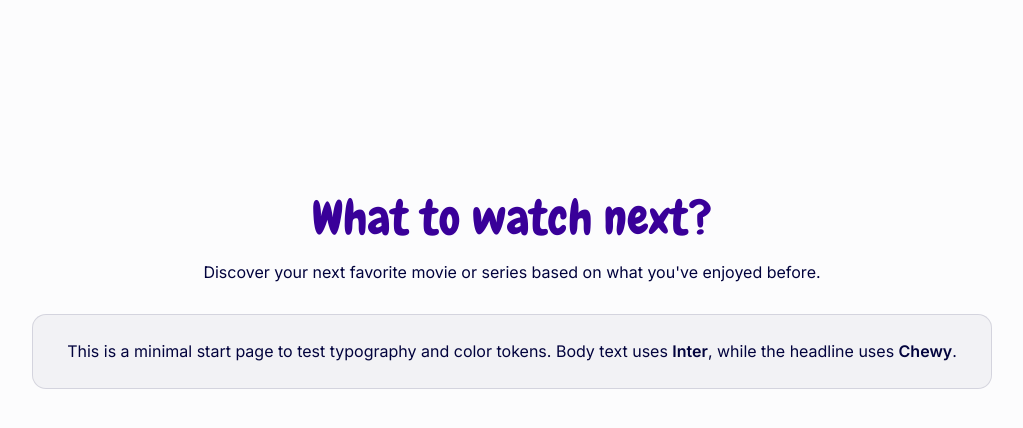
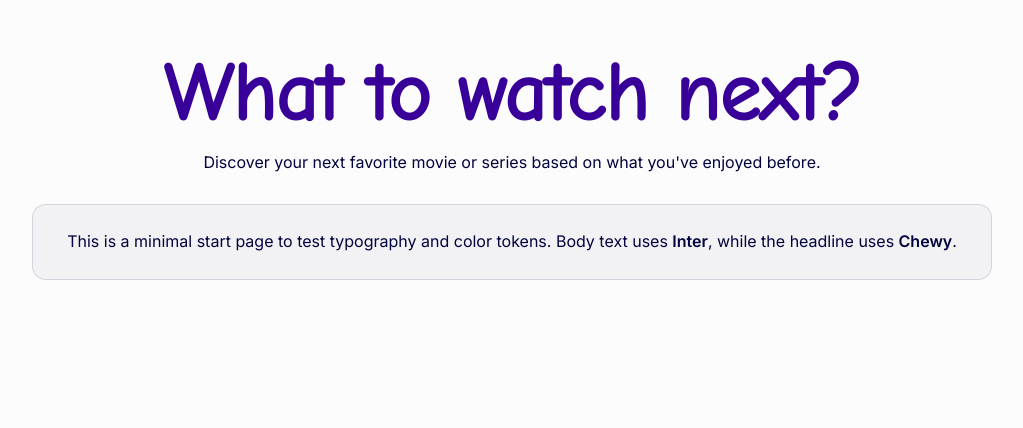
Before and after one commit to dmolinsky/what-to-watch-next-frontend, a React (Vite) app: page / in a window 1280 px wide. Shown: the part 112-540 px from the top of the page, without its empty margins (128-1151 px from the left). Built offline with nearby package versions, Linux system fonts and the light colour scheme.

Commit message:
fix: locked background, changed h1 font

```diff
--- a/package.json
+++ b/package.json
@@ -11,6 +11,7 @@
   },
   "dependencies": {
     "@fontsource/chewy": "^5.2.7",
+    "@fontsource/comic-neue": "^5.2.7",
     "@fontsource/inter": "^5.2.8",
     "react": "^19.2.0",
     "react-dom": "^19.2.0"
--- a/src/main.tsx
+++ b/src/main.tsx
@@ -2,6 +2,8 @@ import "@fontsource/inter/latin-400.css";
 import "@fontsource/inter/latin-500.css";
 import "@fontsource/inter/latin-600.css";
 import "@fontsource/chewy/latin-400.css";
+import "@fontsource/comic-neue/latin-300.css";
+import "@fontsource/comic-neue/latin-400.css";
 
 import "./styles/globals.css";
 
--- a/src/styles/globals.css
+++ b/src/styles/globals.css
@@ -2,7 +2,8 @@
   color-scheme: dark light;
 
   --font-sans: "Inter", system-ui, -apple-system, Segoe UI, Roboto, Arial, sans-serif;
-  --font-display: "Chewy", system-ui, -apple-system, Segoe UI, Roboto, Arial, sans-serif;
+--font-display: "Comic Neue", system-ui, -apple-system, Segoe UI, Roboto, Arial, sans-serif;
+
 
   --ink: #050510;
   --navy: #02033d;
@@ -55,6 +56,9 @@ body {
   color: var(--text);
   text-rendering: optimizeLegibility;
   -webkit-font-smoothing: antialiased;
+  background-attachment: fixed;
+  background-repeat: no-repeat;
+  background-size: cover;
 }
 
 a {
@@ -77,7 +81,3 @@ a {
   width: min(960px, calc(100% - 2rem));
   margin-inline: auto;
 }
-
-h1 {
-    font-weight: 400;
-}
--- a/src/styles/pages/start-page.css
+++ b/src/styles/pages/start-page.css
@@ -1,7 +1,7 @@
 .start-page {
   min-height: 100vh;
   display: grid;
-  place-items: center;
+  margin-top: 10%;
   padding: 2rem;
 }
 
@@ -14,7 +14,7 @@
 }
 
 .start-title {
-  font-size: 3rem;
+  font-size: 5rem;
   margin: 0;
   color: var(--accent);
 }
```
Also changed, not shown: 1 other file (tests, documents, lock files or other folders).
